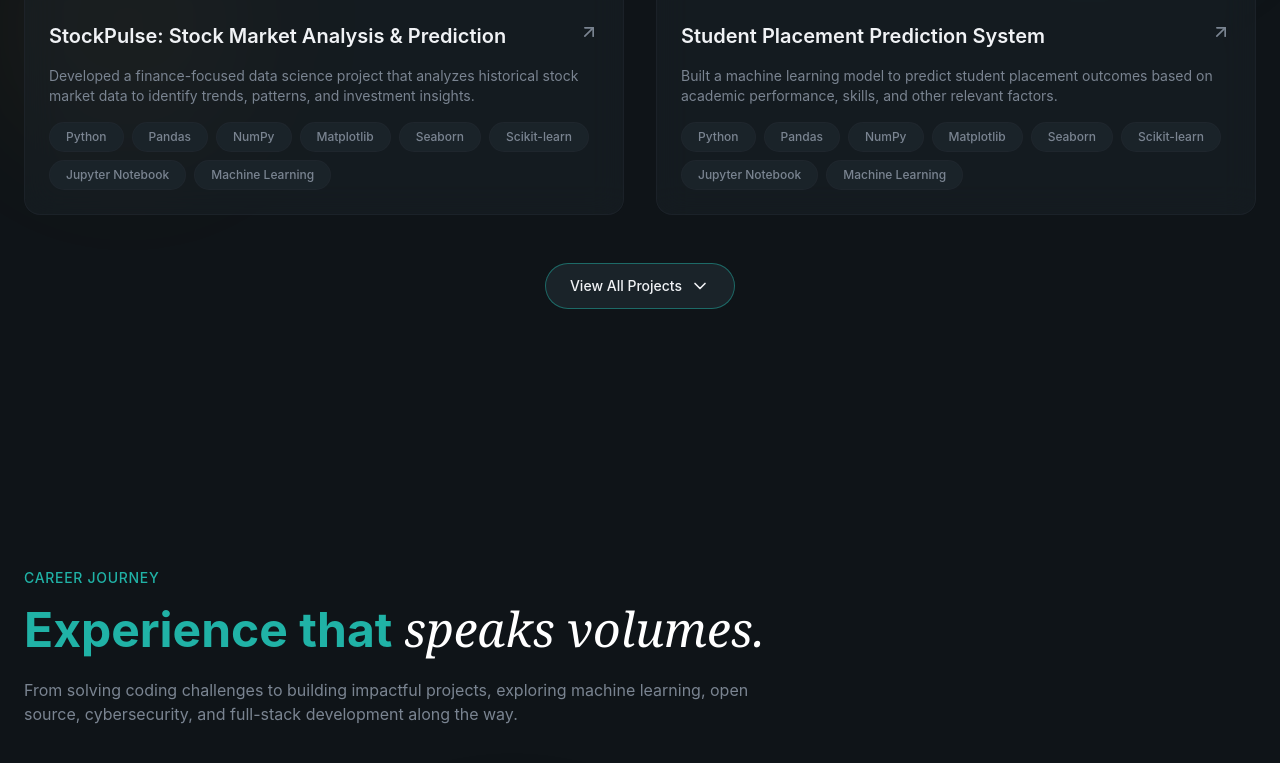
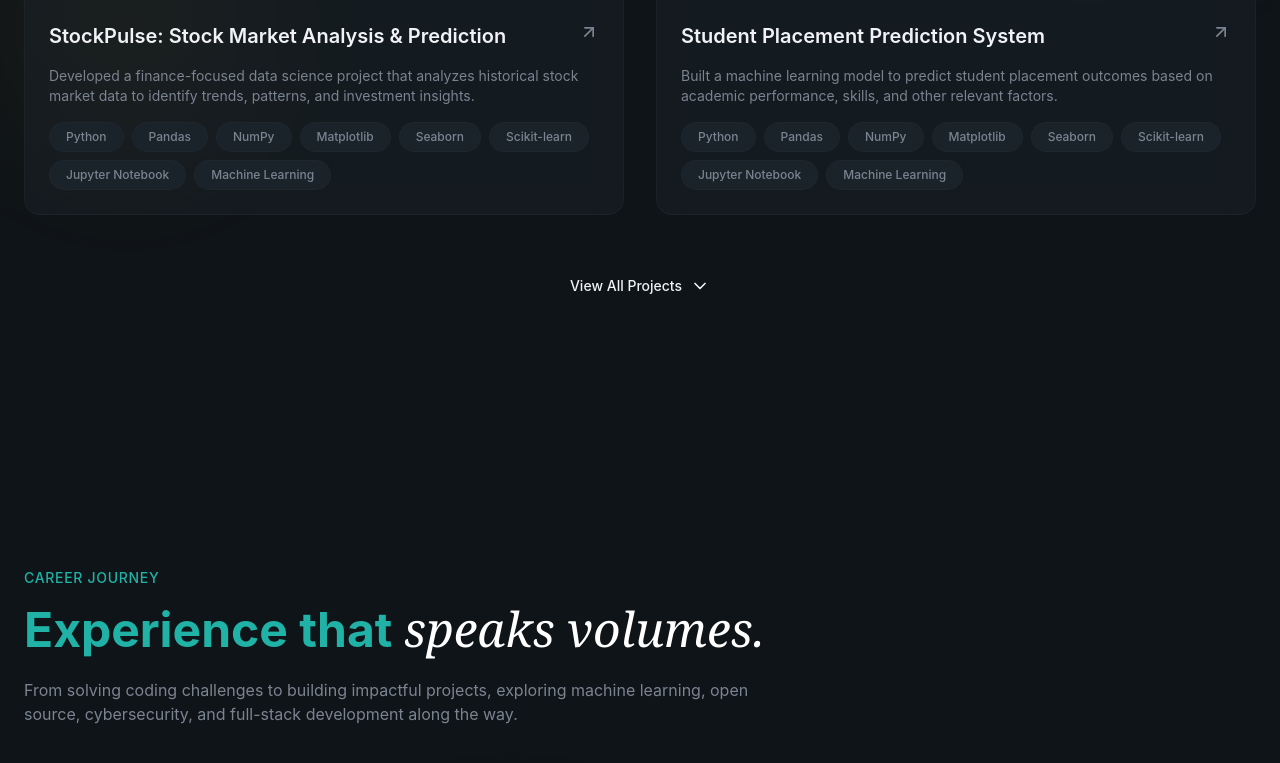
Before and after one commit to stiwari0223-ux/Sudhanshu_Portfolio, a React (Vite) app: page / in a window 1280 px wide. Shown: the part 2940-3703 px from the top of the page. Built offline with nearby package versions, Linux system fonts and the light colour scheme.

Commit message:
Update Projects.jsx

```diff
--- a/src/sections/Projects.jsx
+++ b/src/sections/Projects.jsx
@@ -114,7 +114,7 @@ const projects = [
 export const Projects = () => {
   const [showAll, setShowAll] = useState(false);
 
-  // Initially show only 2 projects
+  // Show only first 2 projects initially
   const visibleProjects = showAll
     ? projects
     : projects.slice(0, 2);
@@ -187,7 +187,7 @@ export const Projects = () => {
                   "
                 />
 
-                {/* Links */}
+                {/* Project / GitHub Links */}
                 <div
                   className="
                     absolute inset-0
@@ -242,12 +242,13 @@ export const Projects = () => {
                   </a>
 
                 </div>
+
               </div>
 
               {/* Content */}
               <div className="p-6 space-y-4">
 
-                {/* Title */}
+                {/* Project Title */}
                 <div className="flex items-start justify-between">
 
                   <h3 className="text-xl font-semibold group-hover:text-primary transition-colors">
@@ -310,28 +311,41 @@ export const Projects = () => {
 
         </div>
 
-        {/* View All / Show Less Button */}
+        {/* Animated View All Button */}
         <div className="text-center mt-12 animate-fade-in animation-delay-500">
 
+          <div className="relative inline-flex rounded-full p-[1px] overflow-hidden">
+
+            {/* Animated Border */}
+            <div
+              className="
+                absolute
+                inset-[-100%]
+                animate-[spin_3s_linear_infinite]
+                bg-[conic-gradient(from_90deg,transparent_0%,hsl(var(--primary))_20%,transparent_40%,transparent_60%,hsl(var(--highlight))_80%,transparent_100%)]
+              "
+            />
+
+            {/* Button */}
             <button
               type="button"
               onClick={() => setShowAll((prev) => !prev)}
               className="
+                relative
+                z-10
                 inline-flex
                 items-center
+                justify-center
                 gap-2
                 px-6
                 py-3
                 rounded-full
-              border
-              border-primary/50
-              bg-surface
+                bg-background
                 text-sm
                 font-medium
                 text-foreground
-              hover:bg-primary
-              hover:text-primary-foreground
-              hover:border-primary
+                hover:bg-background
+                hover:text-primary
                 transition-all
                 duration-300
                 cursor-pointer
@@ -352,6 +366,8 @@ export const Projects = () => {
           </div>
 
         </div>
+
+      </div>
     </section>
   );
 };
```
Lines whose indentation alone changed are shown as unchanged.
